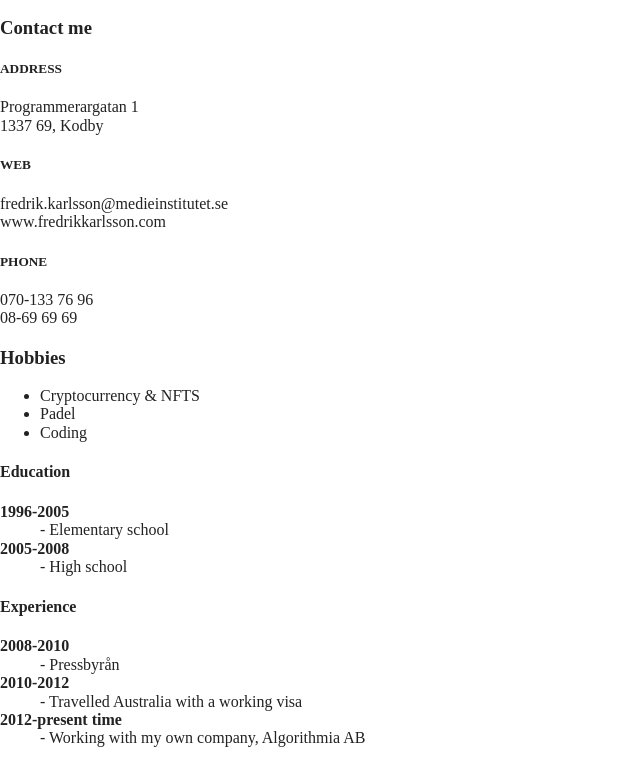
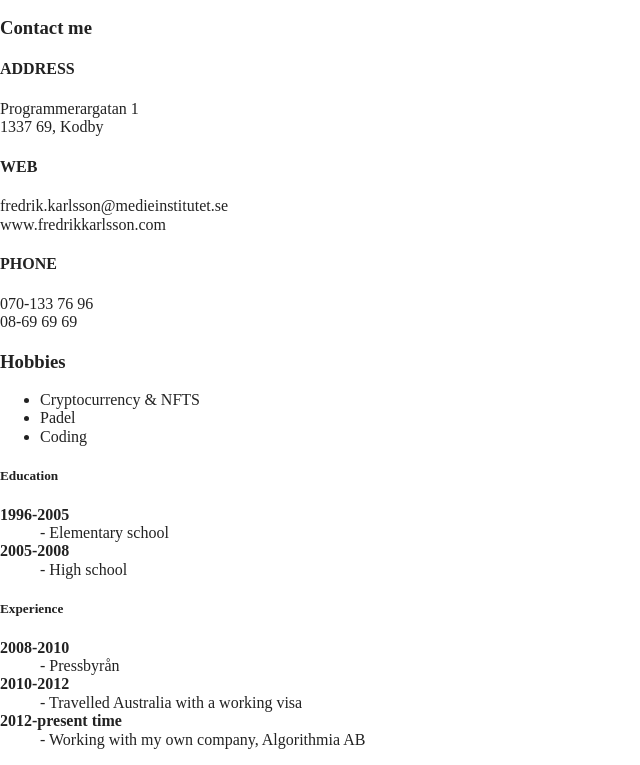
Before and after one commit to Medieinstitutet/cv-med-css-FredKarlsson, a website built with Parcel: page cv-med-css/index.html in a window 1280 px wide. Shown: the part 110-875 px from the top of the page, without its empty margins (0-640 px from the left). Built offline with nearby package versions, Linux system fonts and the light colour scheme.

Commit message:
Meta-tags

```diff
--- a/cv-med-css/index.html
+++ b/cv-med-css/index.html
@@ -11,8 +11,11 @@
 
   <meta charset="utf-8">
   <title>Feedback please</title>
-  <meta name="description" content="">
+  <meta name="description" content="Curriculum Vitae">
+  <meta name="keywords" content="HTML, CSS, JavaScript">
   <meta name="viewport" content="width=device-width, initial-scale=1.0">
+  <meta name="author" content="Fredrik Karlsson">
+
 
   <meta property="og:title" content="">
   <meta property="og:type" content="">
@@ -45,25 +48,26 @@
     <h3>Contact me</h3>
 
     <section>
-      <h5>ADDRESS</h5>
+      <h4>ADDRESS</h4>
       <p>Programmerargatan 1<br>
       1337 69, Kodby</p>
     </section>
 
     <section>
-      <h5>WEB</h5>
+      <h4>WEB</h4>
       <p>fredrik.karlsson@medieinstitutet.se<br>
       www.fredrikkarlsson.com</p>
     </section>
 
     <section>
-      <h5>PHONE</h5>
+      <h4>PHONE</h4>
       <p>070-133 76 96<br>
       08-69 69 69</p>
     </section>
 
+    <h3>Hobbies</h3>
+
     <section>
-      <h3>Hobbies</h3>
       <ul>
         <li>Cryptocurrency & NFTS</li>
         <li>Padel</li>
@@ -77,7 +81,7 @@
   <article>
 
     <section>
-      <h4>Education</h4>
+      <h5>Education</h5>
       <dl>
         <dt><b>1996-2005</b></dt>
         <dd>- Elementary school</dd>
@@ -87,7 +91,7 @@
     </section>
 
     <section>
-      <h4>Experience</h4>
+      <h5>Experience</h5>
       <dl>
         <dt><b>2008-2010</b></dt>
         <dd>- Pressbyrån</dd>
```
